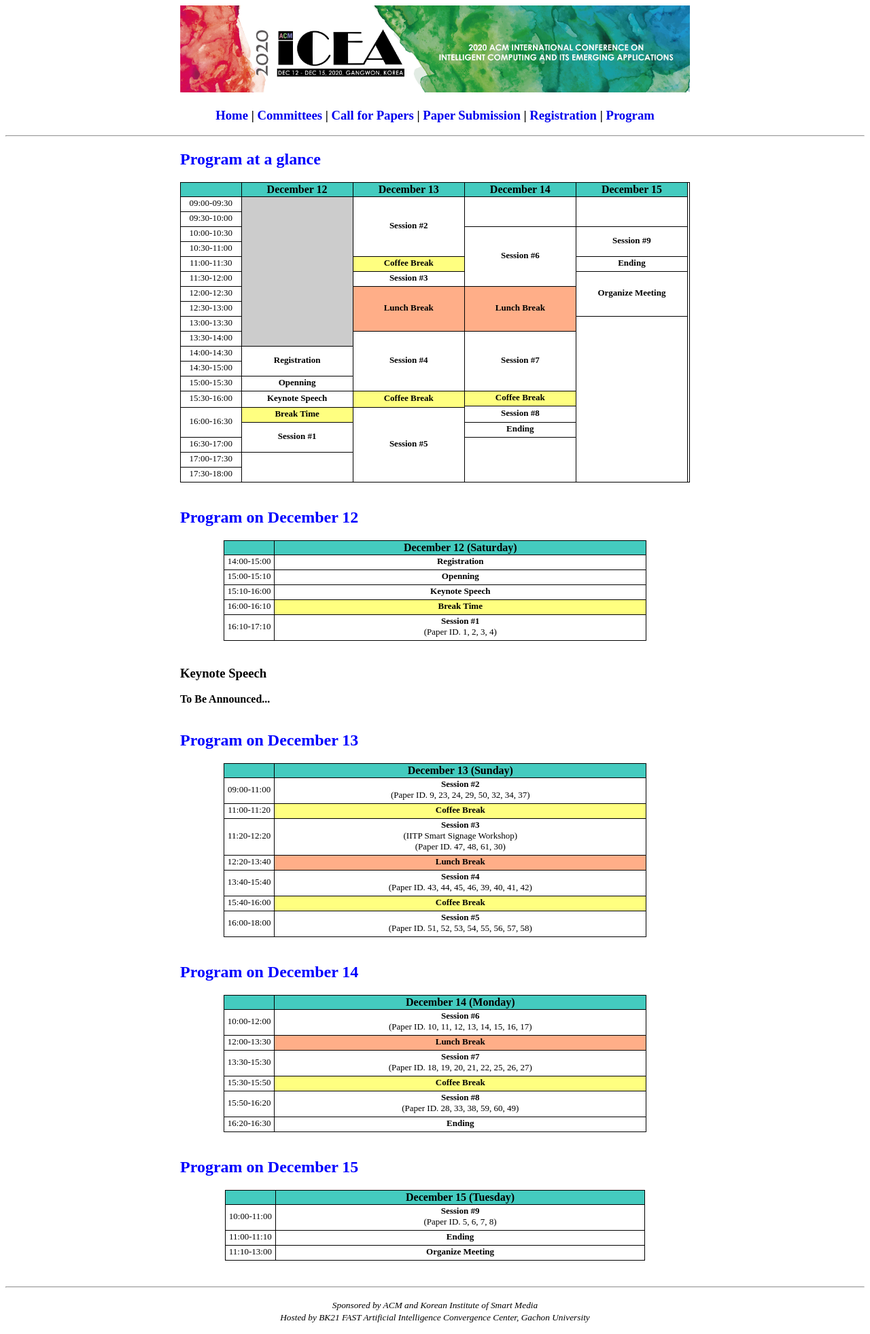
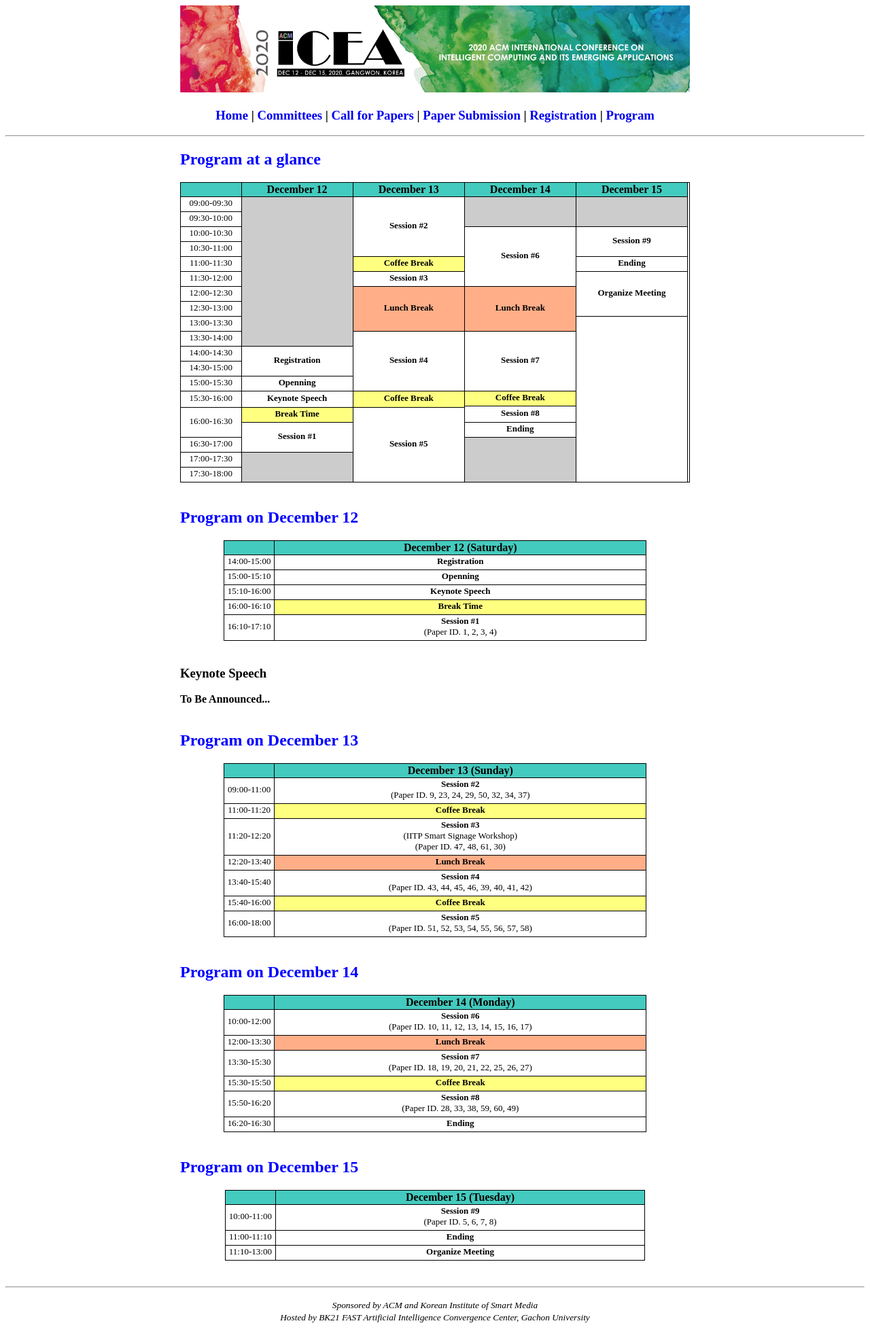
Before and after one commit to icea-conf/2020, a Jekyll site: the page built from program/index.html, in a window 1280 px wide. Shown: the whole page at 68% size. Built offline with Jekyll 4.4.1, drawn with Linux system fonts in a browser that asks for light colours.

Commit message:
Update index.html

```diff
--- a/program/index.html
+++ b/program/index.html
@@ -33,8 +33,8 @@
                               <td class="tcontent4" rowspan="12">
                                    <b>Session #2</b>
                               </td>
-                              <td class="tcontent4" rowspan="6"></td>
-                              <td class="tcontent4" rowspan="6"></td>
+                              <td class="tcontent4" rowspan="6" style="background-color:#CCCCCC"></td>
+                              <td class="tcontent4" rowspan="6" style="background-color:#CCCCCC"></td>
                          </tr>
                          <tr></tr>
                          <tr></tr>
@@ -210,7 +210,7 @@
                               <td class="tcontent4" rowspan="3">
                                    16:30-17:00
                               </td>
-                              <td class="tcontent4" rowspan="9"></td>
+                              <td class="tcontent4" rowspan="9" style="background-color:#CCCCCC"></td>
                          </tr>
                          <tr></tr>
                          <tr></tr>
@@ -220,7 +220,7 @@
                               </td>
                          </tr>
                          <tr>
-                              <td class="tcontent4" rowspan="5"></td>
+                              <td class="tcontent4" rowspan="5" style="background-color:#CCCCCC"></td>
                          </tr>
                          <tr></tr>
                          <tr>
```
